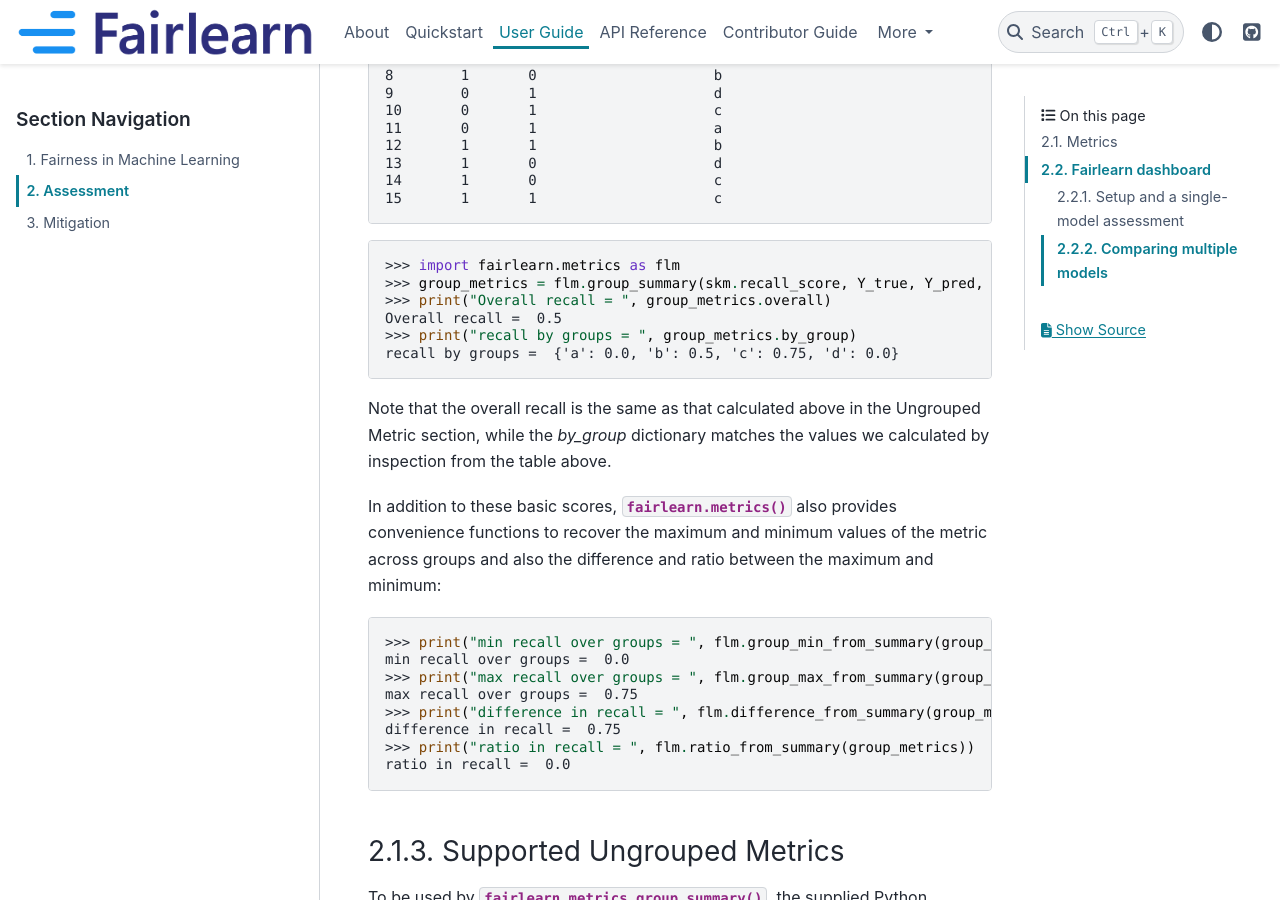
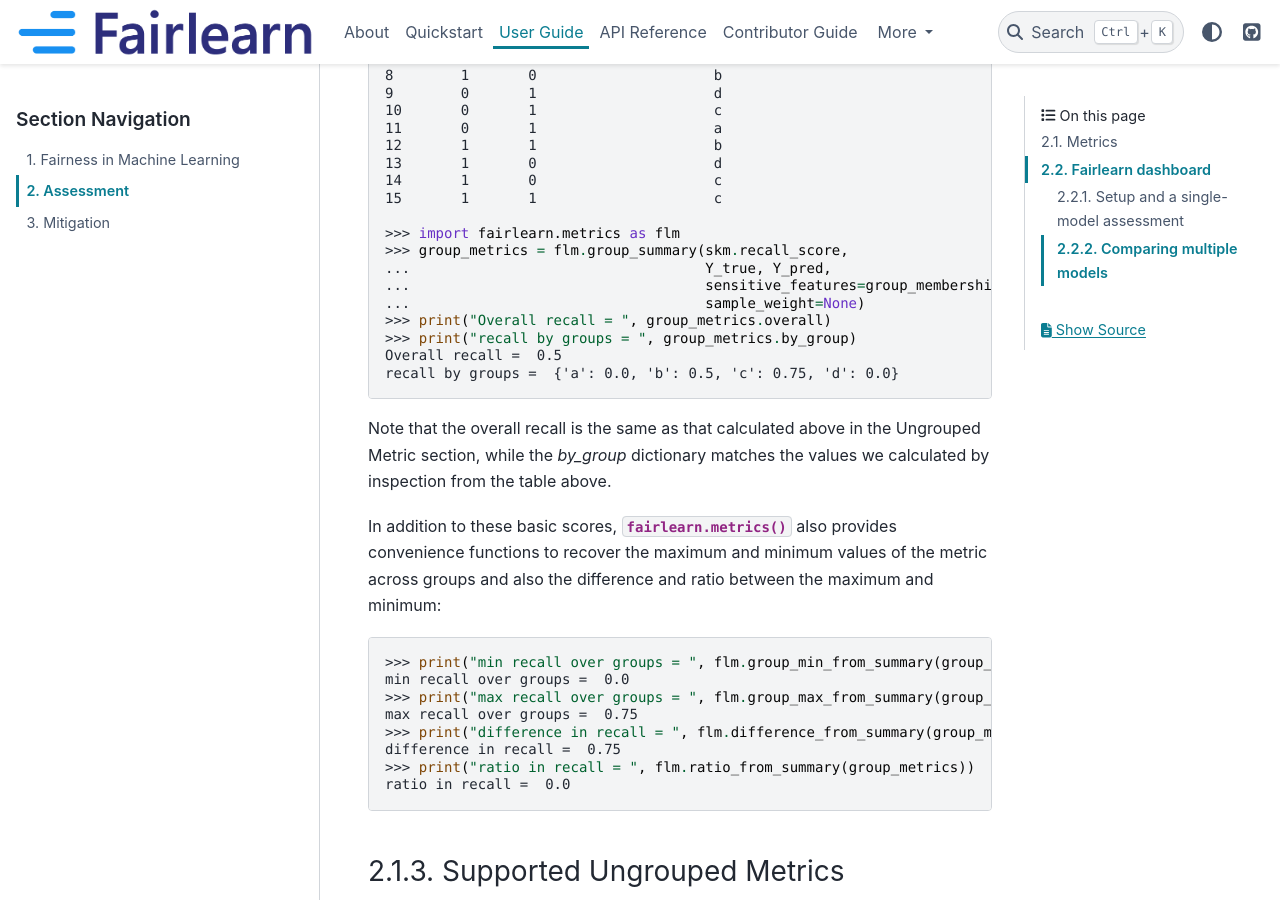
Before and after one commit to fairlearn/fairlearn, a Sphinx documentation site: the page built from docs/user_guide/assessment.rst, in a window 1280 px wide and 900 px high, scrolled down 1414 px. Built offline with Sphinx 7.4.7 and the PyData theme 0.15.4, drawn with Linux system fonts in a browser that asks for light colours; pages that are not in the unit, such as notebooks, are missing from menus.

Commit message:
Converting metrics to doctest
Signed-off-by: Richard Edgar <riedgar@microsoft.com>

```diff
--- a/docs/user_guide/assessment.rst
+++ b/docs/user_guide/assessment.rst
@@ -32,6 +32,8 @@
 Suppose we have the following data we can see that the prediction is `1` in five
 of the ten cases where the true value is `1`, so we expect the recall to be 0.5:
 
+.. doctest::
+
     >>> import sklearn.metrics as skm
     >>> Y_true = [0, 1, 1, 1, 1, 0, 1, 0, 1, 0, 0, 0, 1, 1, 1, 1]
     >>> Y_pred = [0, 0, 1, 0, 1, 1, 1, 0, 0, 1, 1, 1, 1, 0, 0, 1]
@@ -72,10 +77,13 @@
     15       1       1                     c
 
     >>> import fairlearn.metrics as flm
-    >>> group_metrics = flm.group_summary(skm.recall_score, Y_true, Y_pred, sensitive_features=group_membership_data, sample_weight=None)
+    >>> group_metrics = flm.group_summary(skm.recall_score,
+    ...                                   Y_true, Y_pred,
+    ...                                   sensitive_features=group_membership_data,
+    ...                                   sample_weight=None)
     >>> print("Overall recall = ", group_metrics.overall)
+    >>> print("recall by groups = ", group_metrics.by_group)
     Overall recall =  0.5
-    >>> print("recall by groups = ", group_metrics.by_group)
     recall by groups =  {'a': 0.0, 'b': 0.5, 'c': 0.75, 'd': 0.0}
 
 Note that the overall recall is the same as that calculated above in the
```
Also changed, not shown: other parts of docs/user_guide/assessment.rst (+3 -0 lines).
